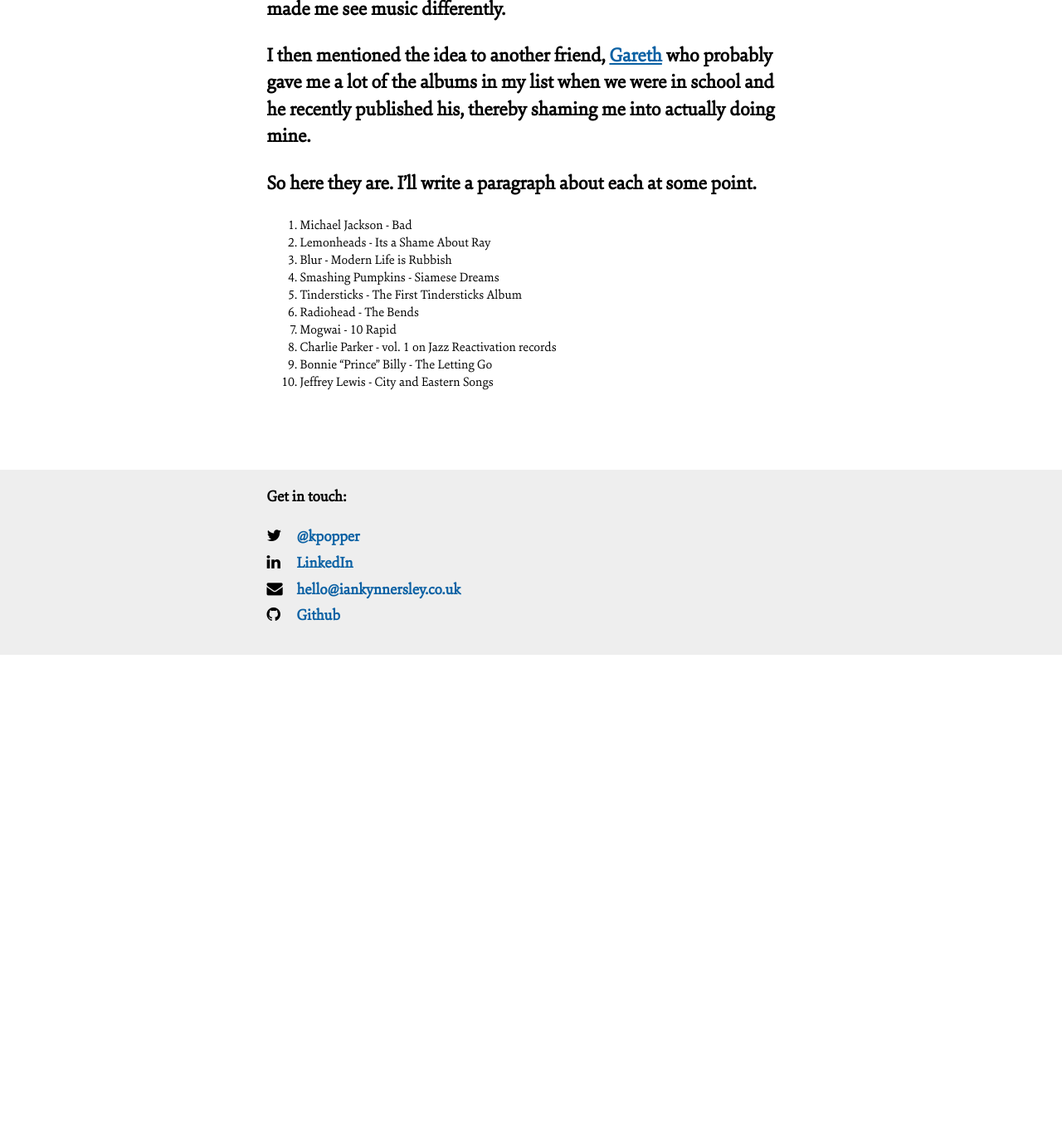
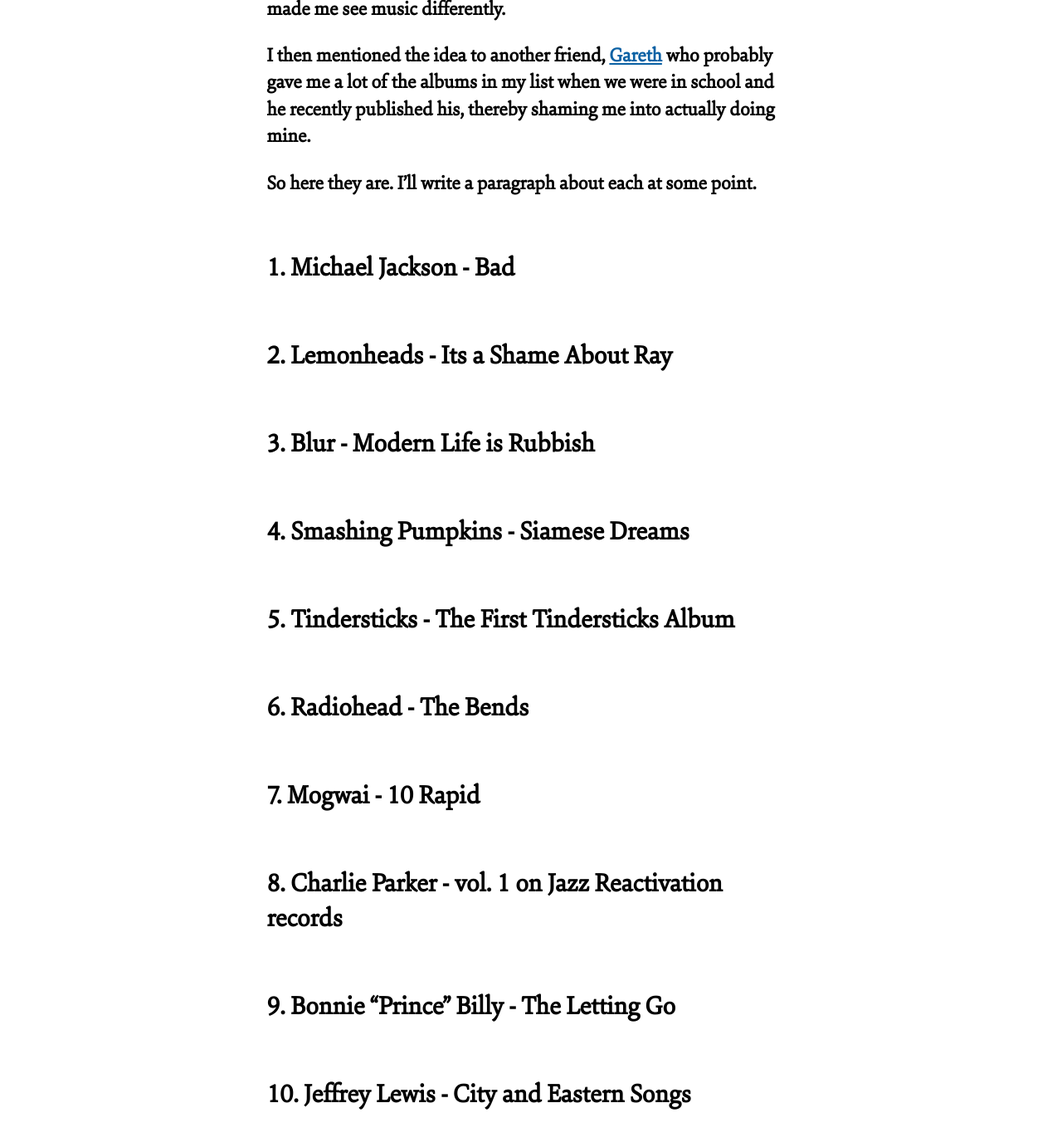
Before and after one commit to kpopper/iankynnersley.co.uk, a Jekyll site: the page built from music/10-most-inspirational-albums.md, in a window 1280 px wide and 1400 px high, scrolled down 372 px. Shown: the top 1376 px of the window at 83% size. Built offline with Jekyll 4.4.1, drawn with Linux system fonts in a browser that asks for light colours; nearby versions of some CDN libraries; Markdown is read by kramdown in place of the engine named in the settings; before the commit the page ends 1161 px from its top, so only the background shows below that.

Commit message:
Update 10-most-inspirational-albums.md

```diff
--- a/music/10-most-inspirational-albums.md
+++ b/music/10-most-inspirational-albums.md
@@ -9,13 +9,22 @@
 
 So here they are. I'll write a paragraph about each at some point.
 
-1. Michael Jackson - Bad
-2. Lemonheads - Its a Shame About Ray
-3. Blur - Modern Life is Rubbish
-4. Smashing Pumpkins - Siamese Dreams
-5. Tindersticks - The First Tindersticks Album
-6. Radiohead - The Bends
-7. Mogwai - 10 Rapid
-8. Charlie Parker - vol. 1 on Jazz Reactivation records
-9. Bonnie "Prince" Billy - The Letting Go
-10. Jeffrey Lewis - City and Eastern Songs
+### 1. Michael Jackson - Bad
+
+### 2. Lemonheads - Its a Shame About Ray
+
+### 3. Blur - Modern Life is Rubbish
+
+### 4. Smashing Pumpkins - Siamese Dreams
+
+### 5. Tindersticks - The First Tindersticks Album
+
+### 6. Radiohead - The Bends
+
+### 7. Mogwai - 10 Rapid
+
+### 8. Charlie Parker - vol. 1 on Jazz Reactivation records
+
+### 9. Bonnie "Prince" Billy - The Letting Go
+
+### 10. Jeffrey Lewis - City and Eastern Songs
```
